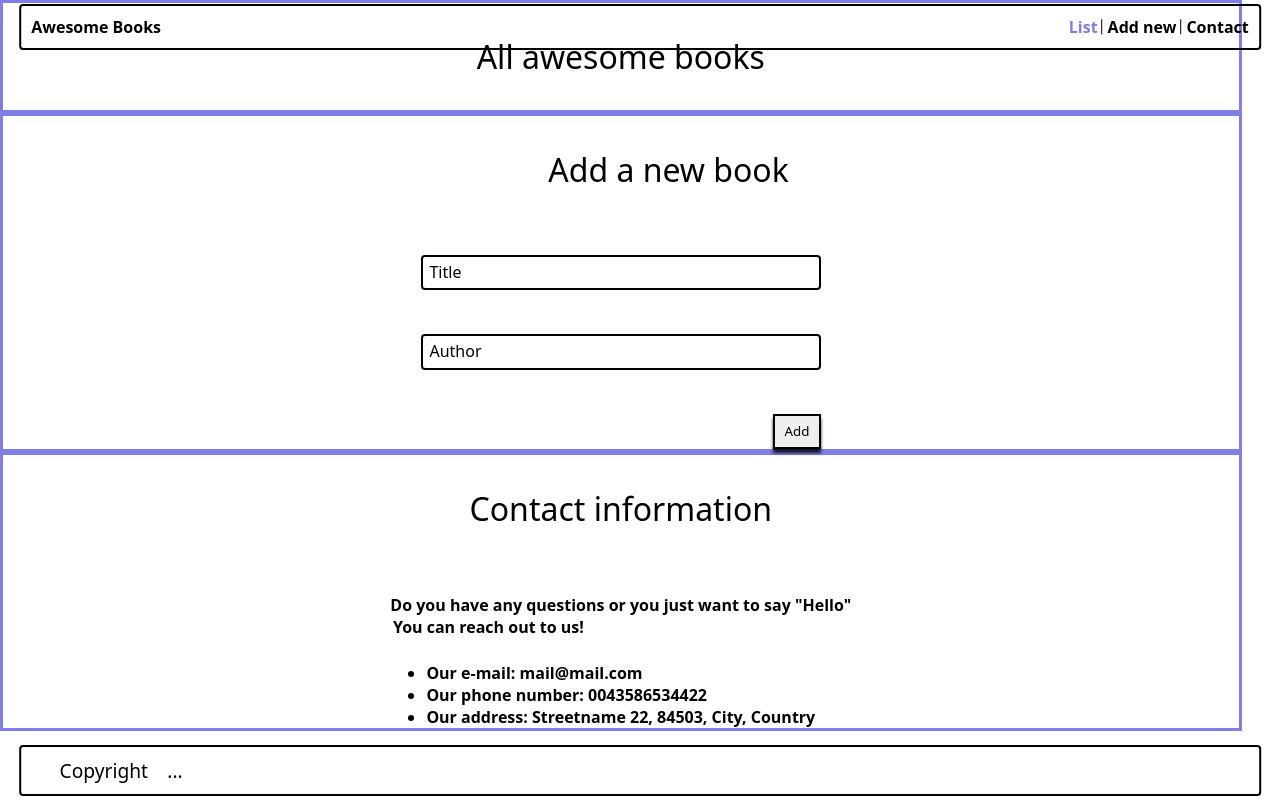
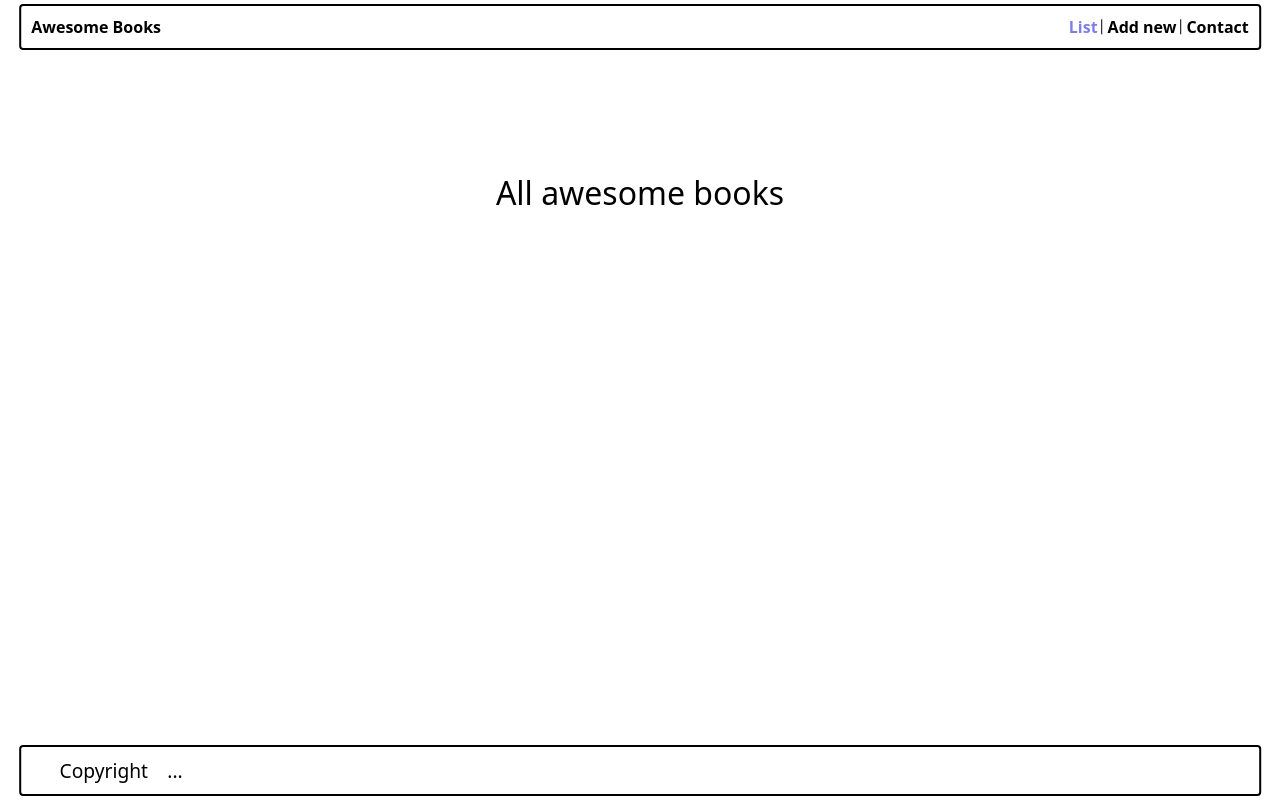
Before and after one commit to RileyManda/awesome-books, a website with bundled scripts: page index.html in a window 1280 px wide. Built offline with nearby package versions, Linux system fonts and the light colour scheme.

Commit message:
Implemented active | inactive css display conditions to section container

```diff
--- a/index.html
+++ b/index.html
@@ -24,7 +24,7 @@
     </div>
     <main>
         <!-- global book container -->
-        <section class="section-container" id="book-section">
+        <section class="section-container active" id="book-section">
             <h1>All awesome books</h1>
             <div class="books-container" id="books-container"></div>
         </section>
--- a/styles/style.css
+++ b/styles/style.css
@@ -172,13 +172,16 @@ input {
 
 /* ========= SECTIONS ========= */
 .section-container {
-  /* position: fixed; */
+  display: none;
+}
+.section-container.active {
+  display: block;
+  position: fixed;
   width: 97%;
   height: auto;
-  /* top: 50%;
+  top: 20%;
   left: 50%;
-  transform: translate(-50%, -50%); */
-  border: 3px solid #7e7ee6;
+  transform: translate(-50%, -20%);
 }
 
 .section-container h1,
@@ -194,7 +197,7 @@ input {
 }
 
 /* === CONTACT SECTION === */
-#contact-section {
+.section-container.active#contact-section {
   display: flex;
   flex-direction: column;
   justify-content: center;
```
